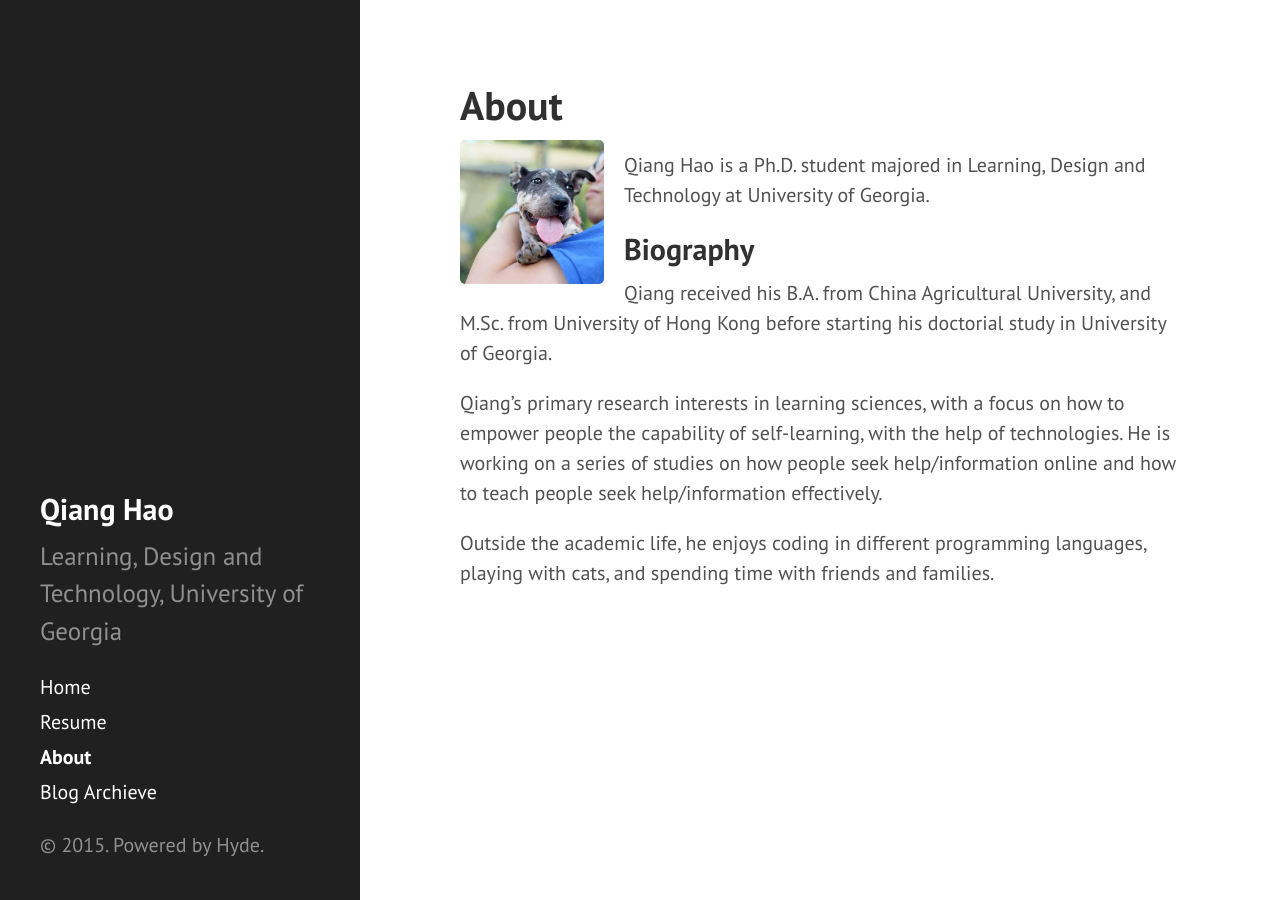
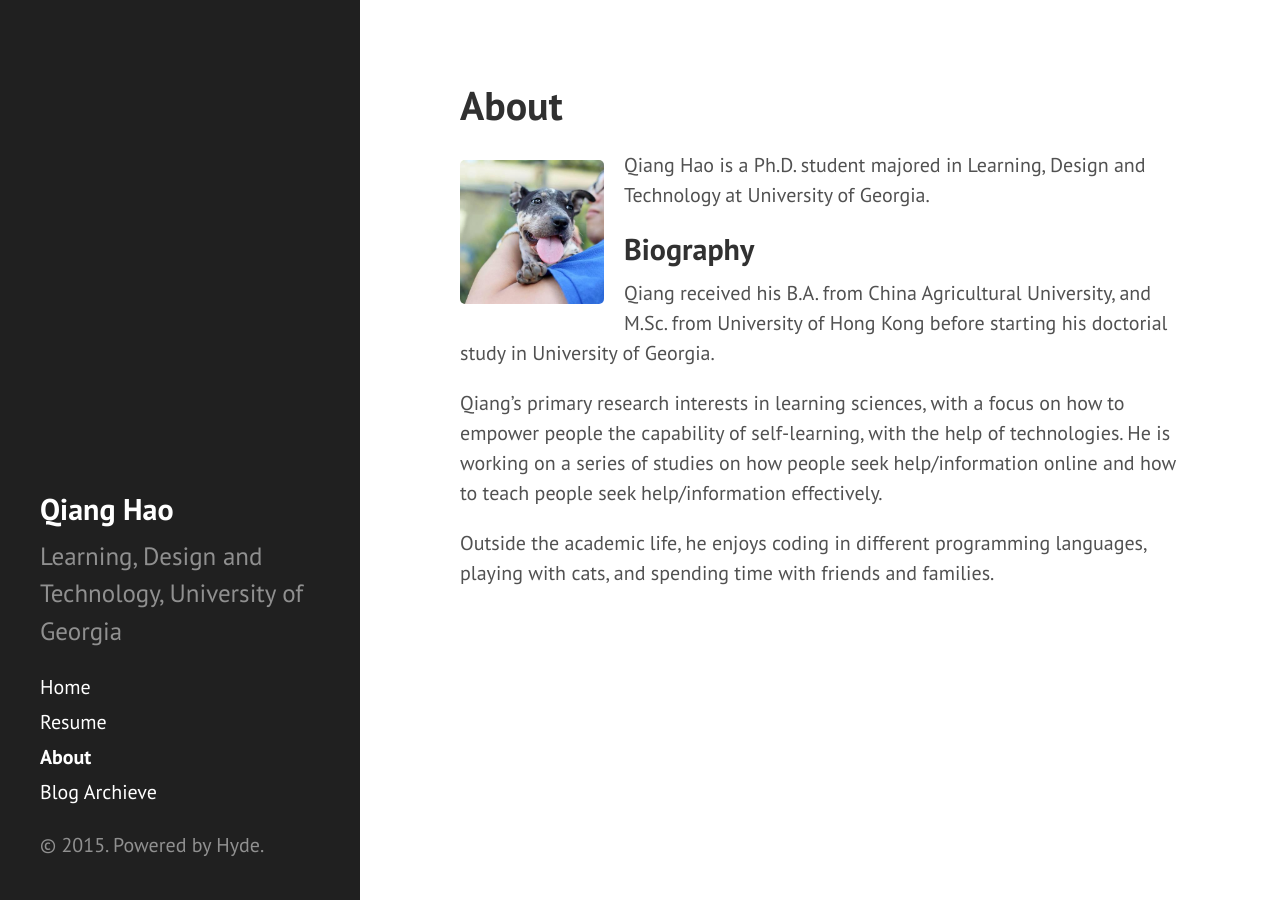
Before and after one commit to Neo-Hao/neo-hao.github.io, a Jekyll site: the page built from about.md, in a window 1280 px wide. Built offline with Jekyll 4.4.1, drawn with Linux system fonts in a browser that asks for light colours; Markdown is read by kramdown in place of the engine named in the settings.

Commit message:
About page

```diff
--- a/about.md
+++ b/about.md
@@ -3,7 +3,7 @@ layout: page
 title: About
 ---
 
-<img style="float:left; margin-right: 20px; margin-bottom: 20px; width: 20%;" src="http://neo-hao.github.io/public/avatar.jpg" />
+<img style="float:left; margin-right: 20px; margin-top: 20px; width: 20%;" src="http://neo-hao.github.io/public/avatar.jpg" />
 
 Qiang Hao is a Ph.D. student majored in Learning, Design and Technology at University of Georgia.
 
```
